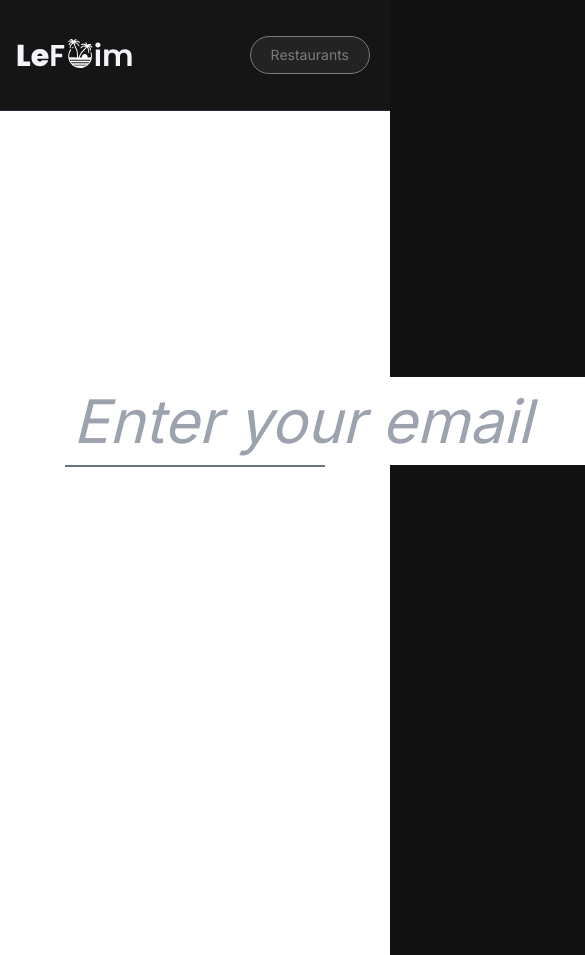
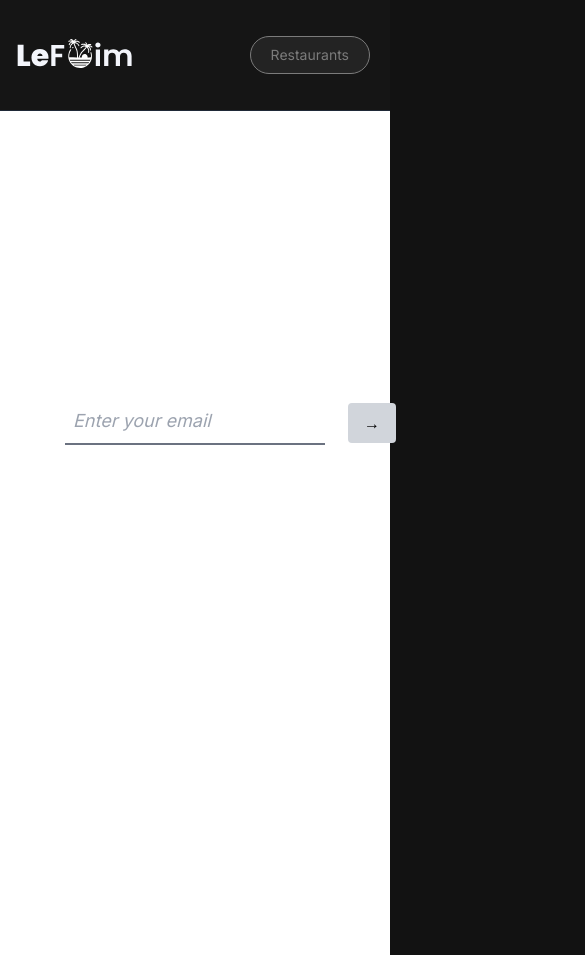
Before and after one commit to lucasjolibois54/sundown-boulevard, a Next.js app: page /search in a window 390 px wide. Shown: the top 955 px of the page, 585 px wide, since content can reach past the window. Built offline with nearby package versions, Linux system fonts and the light colour scheme.

Commit message:
Update page.js

```diff
--- a/app/(pages)/search/page.js
+++ b/app/(pages)/search/page.js
@@ -46,11 +46,11 @@
               value={email}
               onChange={(e) => setEmail(e.target.value)}
               placeholder="Enter your email"
-              className="border-none outline-none flex-grow p-2 text-6xl font-semibold input-search italic"
+              className="border-none outline-none flex-grow p-2  text-lg md:text-6xl font-semibold input-search italic"
             />
             <button
               onClick={handleClearData}
-              className="ml-2 -mb-1 px-4 py-2 bg-red-500 text-white rounded decoration-8"
+              className="ml-2 -mb-1 px-4 py-2 hidden sm:block bg-red-500 text-white rounded decoration-8"
             >
               Clear
             </button>
```
